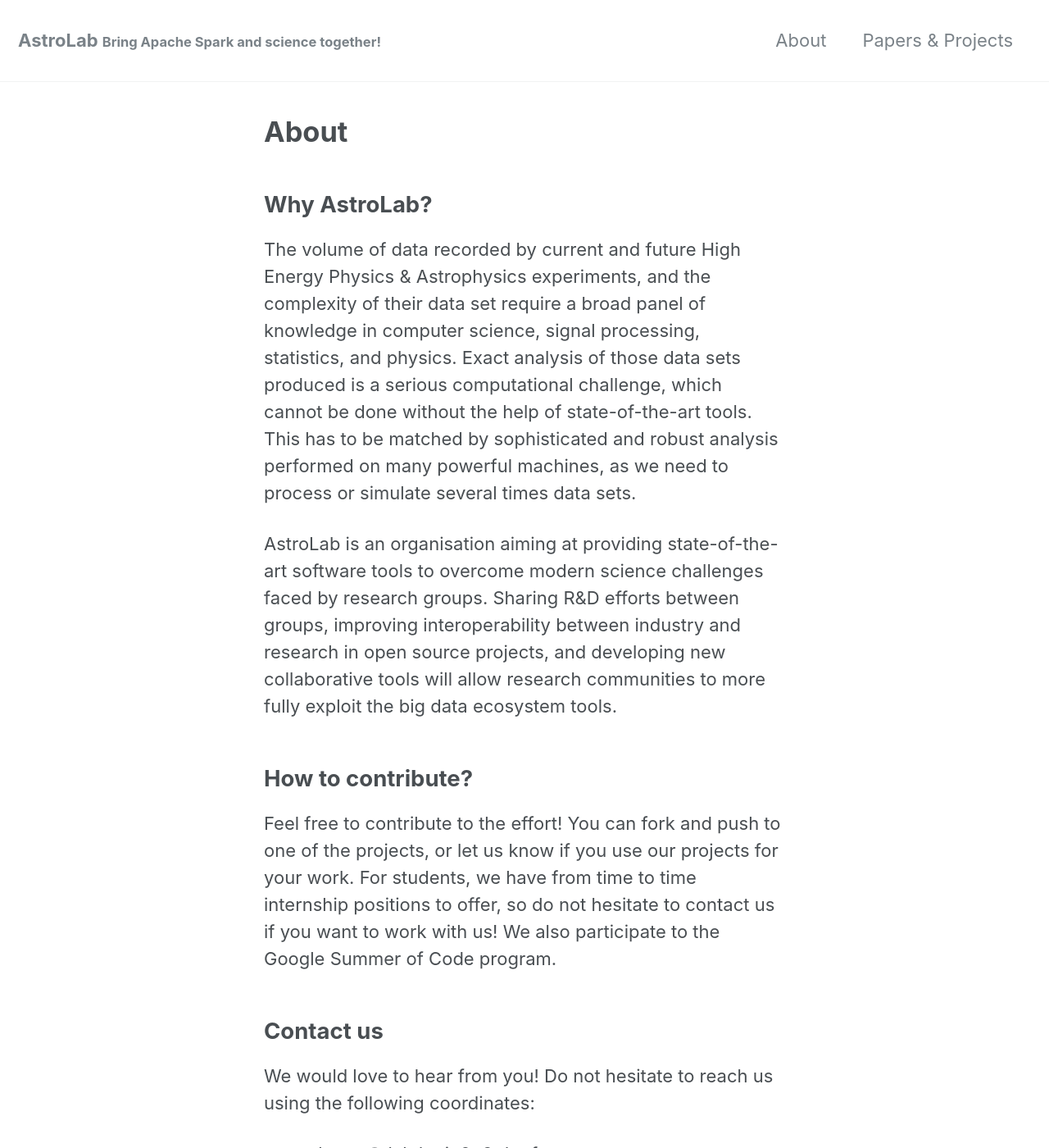
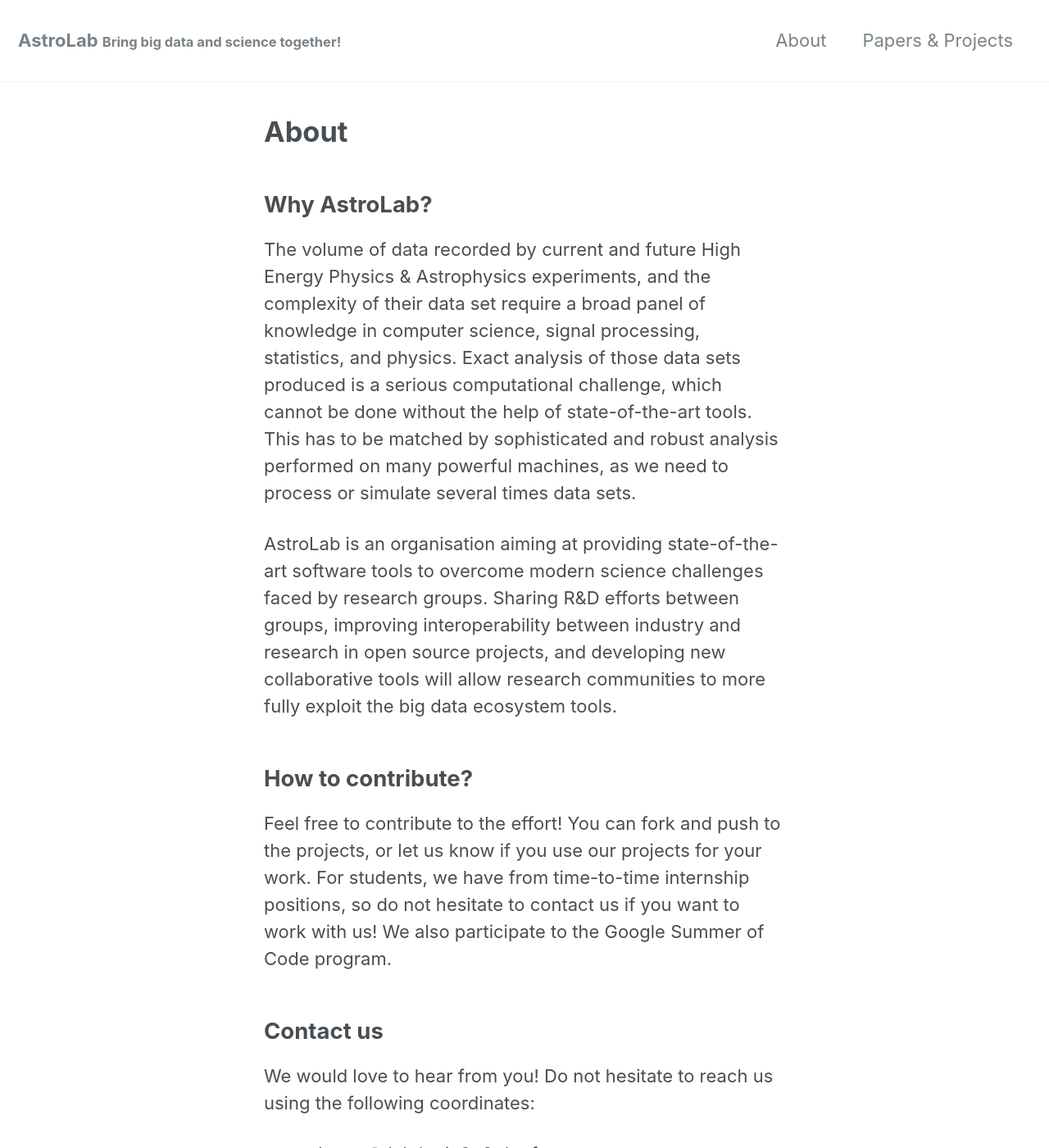
Before and after one commit to astrolabsoftware/astrolabsoftware.github.io, a Jekyll site: the page built from about.md, in a window 1280 px wide and 1400 px high. Shown: the whole window at 82% size. Built offline with Jekyll 4.4.1, drawn with Linux system fonts in a browser that asks for light colours; nearby versions of some CDN libraries.

```diff
--- a/_config.yml
+++ b/_config.yml
@@ -17,7 +17,7 @@ minimal_mistakes_skin    : "default" # "air", "aqua", "contrast", "dark", "dirt"
 locale                   : "en-US"
 title                    : "AstroLab"
 title_separator          : "-"
-name                     : "AstroLab <small> Bring Apache Spark and science together!</small>"
+name                     : "AstroLab <small> Bring big data and science together!</small>"
 description              : "Apache Spark extensions for processing scientific data"
 url                      : https://theastrolab.github.io
 baseurl                  : /
--- a/about.md
+++ b/about.md
@@ -21,7 +21,7 @@ Sharing R&D efforts between groups, improving interoperability between industry
 
 ## How to contribute?
 
-Feel free to contribute to the effort! You can fork and push to one of the projects, or let us know if you use our projects for your work. For students, we have from time to time internship positions to offer, so do not hesitate to contact us if you want to work with us!
+Feel free to contribute to the effort! You can fork and push to the projects, or let us know if you use our projects for your work. For students, we have from time-to-time internship positions, so do not hesitate to contact us if you want to work with us!
 We also participate to the Google Summer of Code program.
 
 ## Contact us
```
Also changed, not shown: other parts of about.md (+4 -0 lines).
